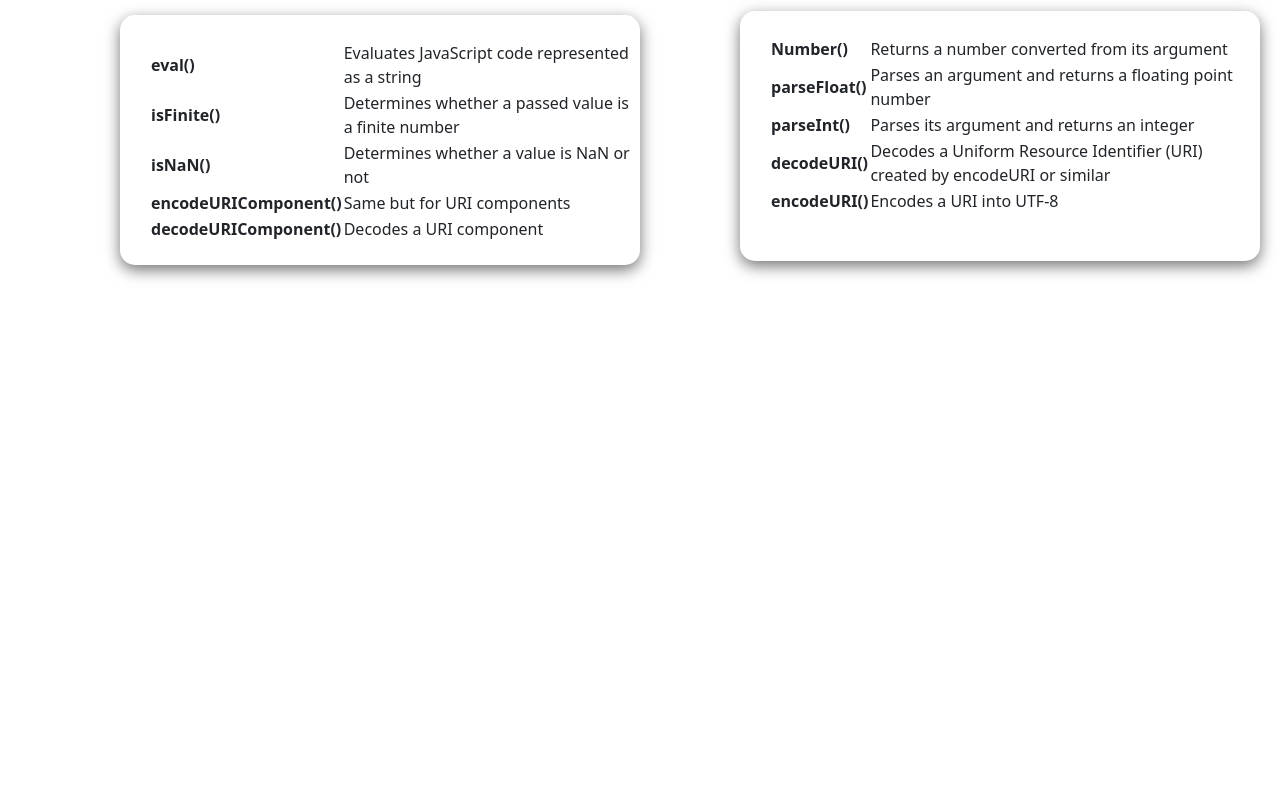
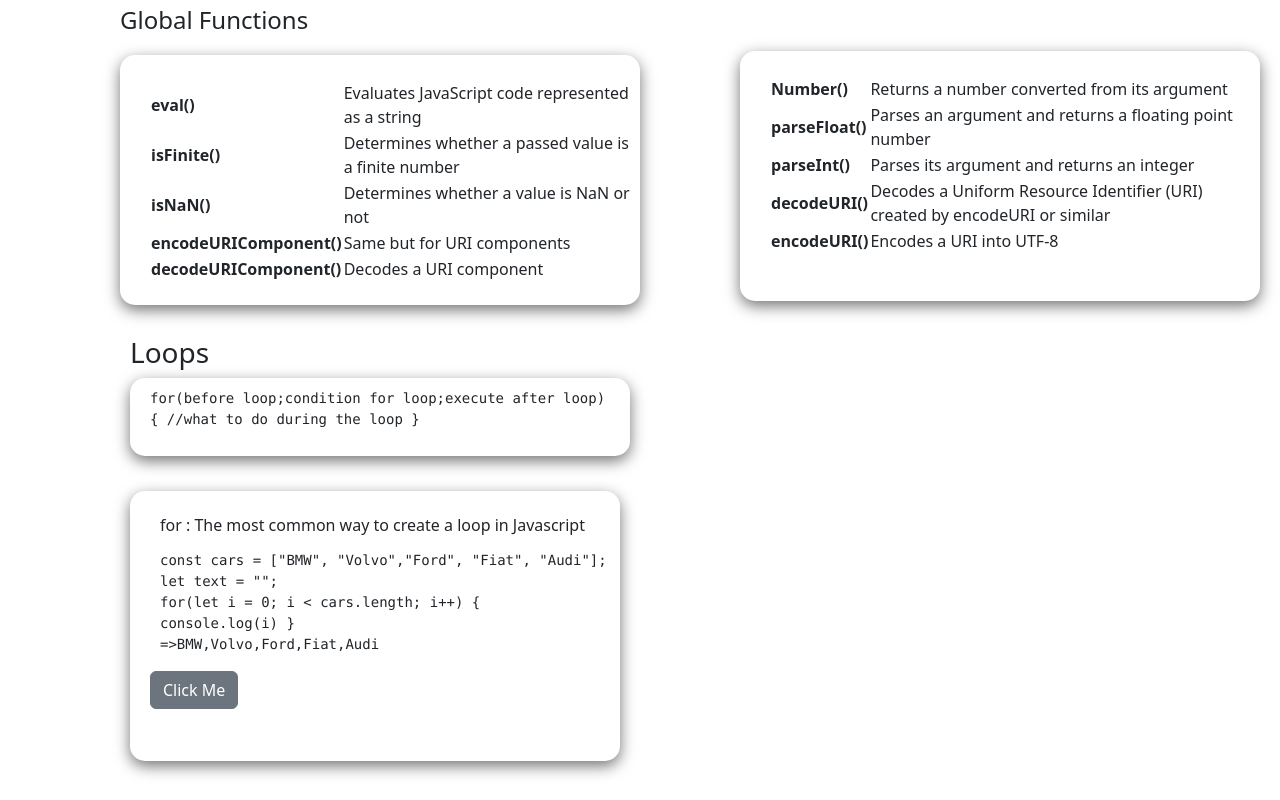
Before and after one commit to AysuDemirci/js_cheatsheet, a React (Create React App) app: page / in a window 1280 px wide. Shown: the part 3316-4116 px from the top of the page. Before the commit the page ends 3636 px from the top, so only its background shows below. Built offline with nearby package versions, Linux system fonts and the light colour scheme.

Commit message:
added for component

```diff
--- a/src/Components/CheatSheet.js
+++ b/src/Components/CheatSheet.js
@@ -17,8 +17,9 @@ import Confirm from "./Functions/OutputtingData/Confirm";
 import ConsoleLog from "./Functions/OutputtingData/ConsoleLog";
 import DocumentWrite from "./Functions/OutputtingData/DocumentWrite";
 import Prompt from "./Functions/OutputtingData/Prompt";
-import Continued from "./Functions/Global Function/Continued"
-import Parse from "./Functions/Global Function/Parse"
+import Continued from "./Functions/Global Function/Continued";
+import Parse from "./Functions/Global Function/Parse";
+import For from "./Loops/For";
 
 export default function CheatSheet() {
   return (
@@ -105,7 +106,6 @@ export default function CheatSheet() {
             <br />
           </Col>
         </Col>
-
       </Row>
       <Row>
         <Col md="4">
@@ -215,7 +215,7 @@ export default function CheatSheet() {
               </pre>
             </Col>
             <Row>
-              <Col >
+              <Col>
                 {" "}
                 <ul
                   style={{
@@ -254,25 +254,51 @@ export default function CheatSheet() {
                     </li>
                   </ul>
                 </Row>
-                <Row >
-                  <ul  style={{
+                <Row>
+                  <ul
+                    style={{
                       display: "flex",
                       listStyle: "none",
                       gap: "100px",
                       marginLeft: "-10px",
-                    }}>
-
-                    <li><Continued/></li>
-                    <li><Parse/></li>
+                    }}
+                  >
+                    <li>
+                      <Continued />
+                    </li>
+                    <li>
+                      <Parse />
+                    </li>
                   </ul>
-
-
                 </Row>
               </Col>
             </Row>
           </Col>
         </Col>
       </Row>
+      <Row style={{columnGap:"170px"}}>
+        <h3>Loops </h3>
+        <Col md="3">
+          <Col className="cheatsheet-style" style={{ width: "500px" }}>
+            <Col>
+              <pre>
+                <code>
+                  for(before loop;condition for loop;execute after loop)
+                  <br />
+                  &#123; //what to do during the loop &#125;
+                </code>
+              </pre>
+            </Col>
+          </Col>
+        </Col>
+        <Row>
+
+        <Col md="3" >
+          <For/>
+        </Col>
+        </Row>
+
+      </Row>
     </div>
   );
 }
--- a/src/Components/Concat.js
+++ b/src/Components/Concat.js
@@ -15,7 +15,7 @@ export default function Concat() {
   return (
     <div>
 
-      <Col className="cheatsheet-style " style={{width:"490px",height:"250px"}}>
+      <Col className="cheatsheet-style " style={{width:"490px",height:"270px"}}>
         <h6 className="namestyle">concat() : Join several arrays into one</h6>
         <pre className="namestyle">
           const names1= ["Amy","Emily"]
--- a/src/Components/IndexOf.js
+++ b/src/Components/IndexOf.js
@@ -13,7 +13,7 @@ export default function IndexOf() {
 
   return (
     <div>
-      <Col className="cheatsheet-style" style={{width:"490px",height:"250px"}}>
+      <Col className="cheatsheet-style" style={{width:"490px",height:"270px"}}>
         <h6 className="namestyle">
           indexOf() : Returns the first position at which a given element
           appears in an array
--- a/src/Components/Join.js
+++ b/src/Components/Join.js
@@ -12,7 +12,7 @@ export default function Join() {
 
   return (
     <div>
-      <Col className="cheatsheet-style" style={{width:"490px",height:"250px"}}>
+      <Col className="cheatsheet-style" style={{width:"490px",height:"270px"}}>
         <h6 className="namestyle">
           join() : Combine elements of an array into a single string and return
           the string
--- a/src/Components/LastIndexOf.js
+++ b/src/Components/LastIndexOf.js
@@ -13,7 +13,7 @@ export default function LastIndexOf() {
 
   return (
     <div>
-      <Col className="cheatsheet-style" style={{width:"490px",height:"250px"}}>
+      <Col className="cheatsheet-style" style={{width:"490px",height:"270px"}}>
         <h6 className="namestyle">
           lastIndexOf() : Gives the last position at which a given element
           appears in an array
--- /dev/null
+++ b/src/Components/Loops/For.js
@@ -0,0 +1,41 @@
+import React, { useState } from "react";
+import { Button, Col } from "reactstrap";
+
+export default function For() {
+  const [forloop, setForloop] = useState();
+
+  function ForLoop() {
+    const cars = ["BMW", ",", "Volvo", ",", "Ford", ",", "Fiat", ",", "Audi"];
+    let text = "";
+    for (let i = 0; i < cars.length; i++) {
+      text += cars[i];
+      setForloop(text);
+    }
+  }
+
+  return (
+    <div>
+      <Col
+        className="cheatsheet-style "
+        style={{ width: "490px", height: "270px", marginTop: "20px" }}
+      >
+        <h6 className="namestyle">
+          for : The most common way to create a loop in Javascript
+        </h6>
+        <pre className="namestyle">
+          const cars = ["BMW", "Volvo","Ford", "Fiat", "Audi"];
+          <br />
+          let text = "";
+          <br />
+          for(let i = 0; i &lt; cars&#46;length; i++) &#123;
+          <br />
+          console.log(i) &#125;
+          <br />
+          =&gt;BMW,Volvo,Ford,Fiat,Audi
+        </pre>
+        <Button onClick={ForLoop}>Click Me</Button>
+        <div >{forloop}</div>
+      </Col>
+    </div>
+  );
+}
--- a/src/Components/Reverse.js
+++ b/src/Components/Reverse.js
@@ -12,7 +12,7 @@ export default function Pop() {
 
   return (
     <div>
-      <Col className="cheatsheet-style" style={{width:"490px",height:"250px"}}>
+      <Col className="cheatsheet-style" style={{width:"490px",height:"270px"}}>
         <h6 className="namestyle">reverse(): Reverse the order of the elements in an array</h6>
         <pre className="namestyle">
           const numbers =["1","2","3","4"]
--- a/src/Components/Shift.js
+++ b/src/Components/Shift.js
@@ -12,7 +12,7 @@ export default function Pop() {
 
   return (
     <div>
-      <Col className="cheatsheet-style" style={{width:"490px",height:"250px"}}>
+      <Col className="cheatsheet-style" style={{width:"490px",height:"270px"}}>
         <h6 className="namestyle">shift(): Remove the first element of an array</h6>
         <pre className="namestyle">
           const myFish = ["Angel","Clown","Mandarin","Surgeon"]
```
